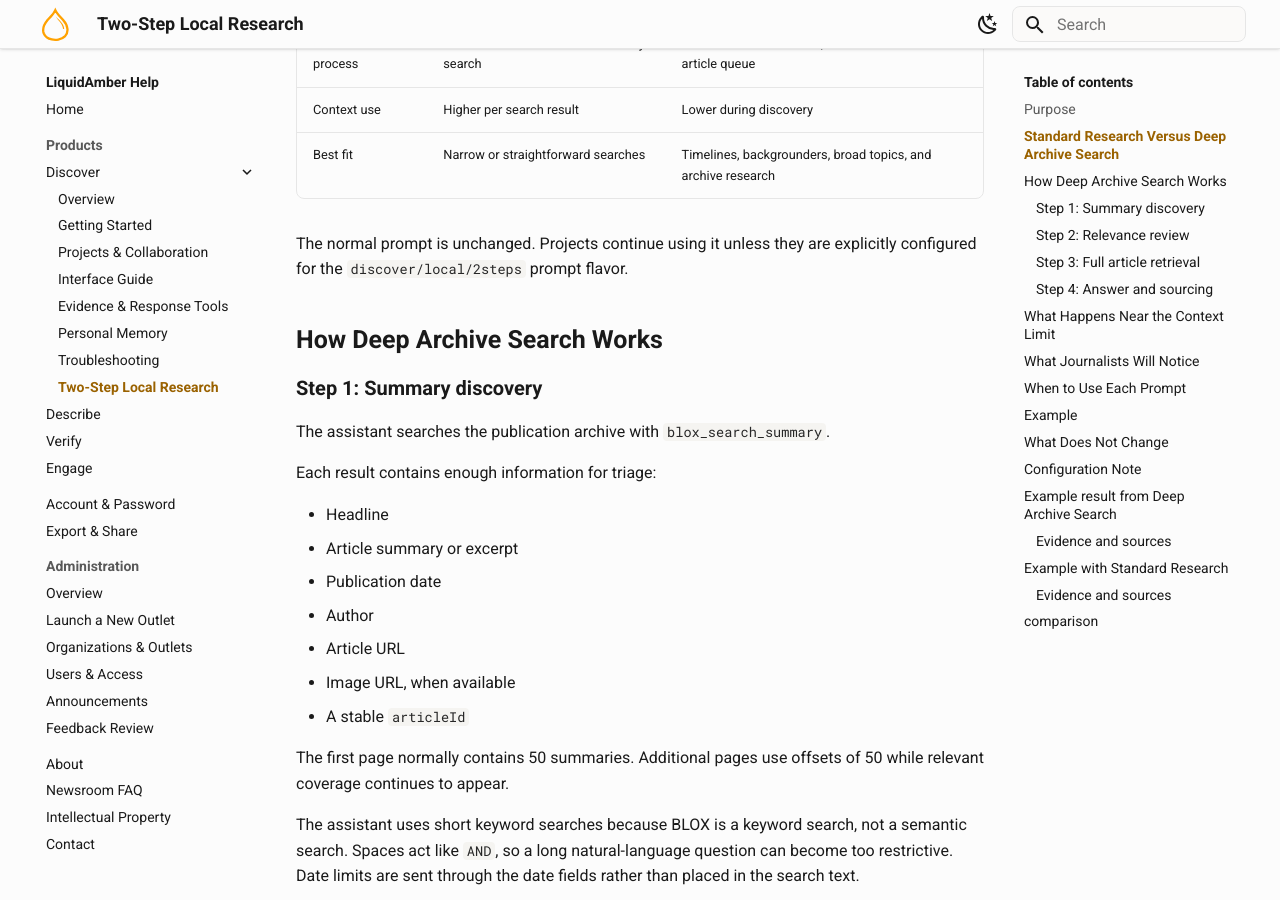
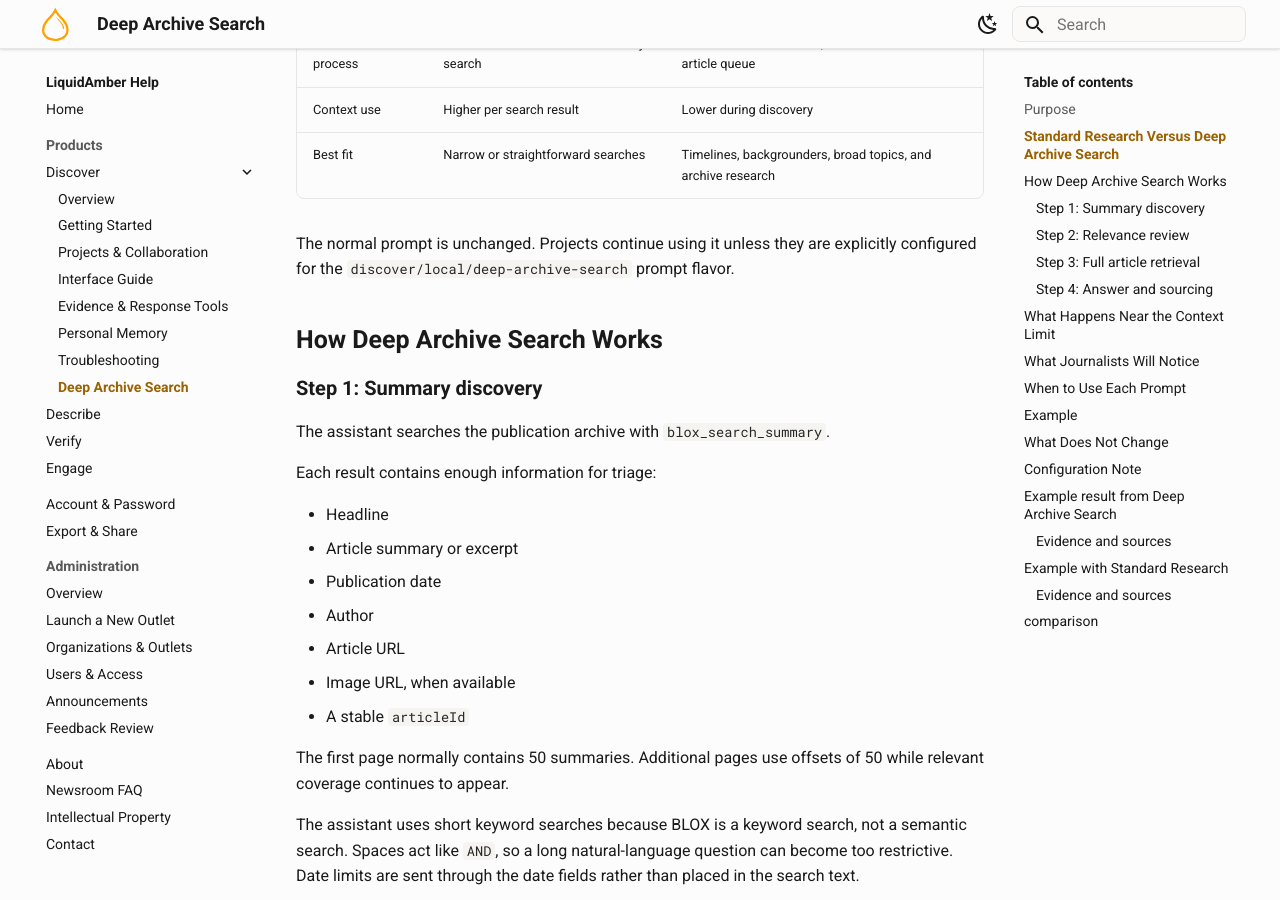
Before and after one commit to benoitmarsot/codechat-help, an MkDocs documentation site: the page built from docs/discover-local-two-step-journalist-guide.md, in a window 1280 px wide and 900 px high, scrolled down 847 px. Built offline with MkDocs 1.6.1 and Material for MkDocs 9.7.7, drawn with Linux system fonts in a browser that asks for light colours; some of the changed text lies outside the part shown.

Commit message:
complete rename 2steps with Deep Archive Search

```diff
--- a/docs/discover-local-two-step-journalist-guide.md
+++ b/docs/discover-local-two-step-journalist-guide.md
@@ -25,7 +25,7 @@ This improves recall while keeping the model's working context under control.
 | Context use | Higher per search result | Lower during discovery |
 | Best fit | Narrow or straightforward searches | Timelines, backgrounders, broad topics, and archive research |
 
-The normal prompt is unchanged. Projects continue using it unless they are explicitly configured for the `discover/local/2steps` prompt flavor.
+The normal prompt is unchanged. Projects continue using it unless they are explicitly configured for the `discover/local/deep-archive-search` prompt flavor.
 
 ## How Deep Archive Search Works
 
@@ -149,7 +149,7 @@ Both prompts:
 
 A project using this workflow must:
 
-- Select the `discover/local/2steps` prompt flavor.
+- Select the `discover/local/Deep Archive Search` prompt flavor.
 - Allow the `blox_search_summary` tool.
 - Allow the `blox_get_article` tool.
 - Have working BLOX CMS credentials for full article retrieval.
--- a/docs/discover-projects.md
+++ b/docs/discover-projects.md
@@ -19,7 +19,7 @@ If the page says **No projects found**, create a project if **New Project** is a
 
 ## Create a project
 
-Select **New Project** to open the two-step wizard.
+Select **New Project** to open the **Deep Archive Search** wizard.
 
 ### Step 1: Project Setup
 
--- a/docs/liquidamber-journalism-FAQ.md
+++ b/docs/liquidamber-journalism-FAQ.md
@@ -42,7 +42,7 @@ Yes. LiquidAmber can interpret requests such as "last week," "between March and
 
 ## How does LiquidAmber handle a broad archive question?
 
-For a timeline, backgrounder, or other wide-ranging question, LiquidAmber can use a two-step process:
+For a timeline, backgrounder, or other wide-ranging question, LiquidAmber can use **Deep Archive Search**:
 
 1. Scan article summaries across a broad result set.
 2. Identify every article that materially contributes to the reporting question.
--- a/mkdocs.yml
+++ b/mkdocs.yml
@@ -33,7 +33,7 @@ nav:
           - Evidence & Response Tools: discover-research-trails.md
           - Personal Memory: personal-memory.md
           - Troubleshooting: discover-troubleshooting.md
-          - Two-Step Local Research: discover-local-two-step-journalist-guide.md
+          - Deep Archive Search: discover-local-two-step-journalist-guide.md
       - Describe: describe.md
       - Verify: verify.md
       - Engage: engage.md
```
Also changed, not shown: docs/discover-troubleshooting.md (+1 -1 lines).
